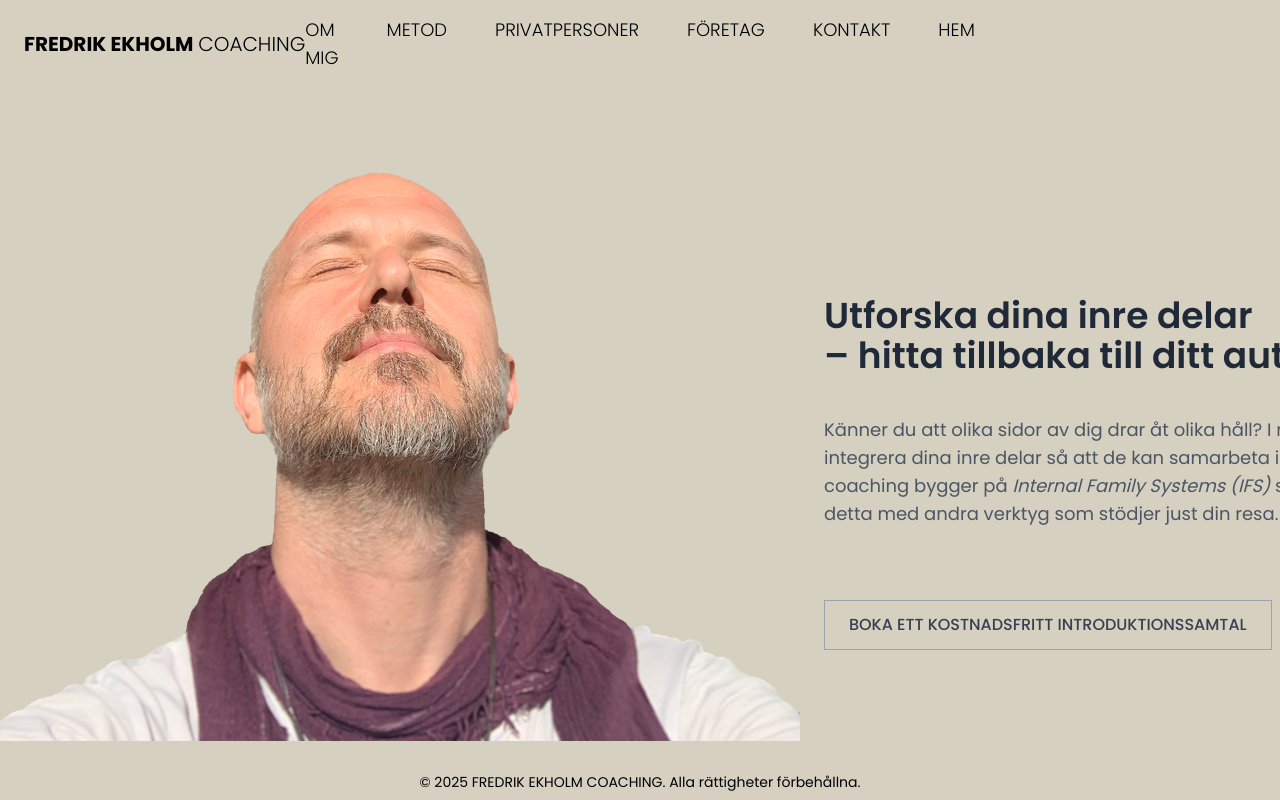
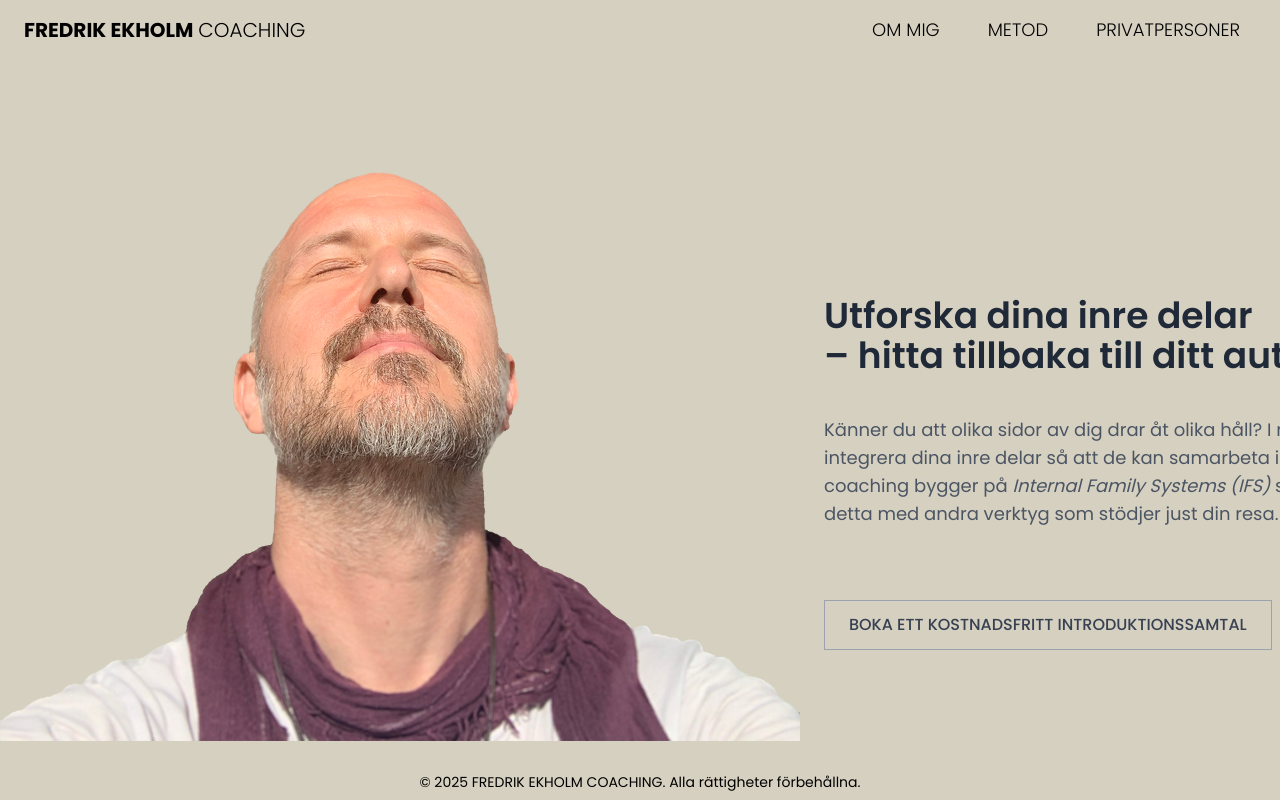
Before and after one commit to Cognify-source/FEcoaching, a Next.js app: page / in a window 1280 px wide. Built offline with nearby package versions, Linux system fonts and the light colour scheme.

Commit message:
navbar 800px

```diff
--- a/src/components/Navbar.js
+++ b/src/components/Navbar.js
@@ -1,4 +1,5 @@
 // src/components/Navbar.js
+
 import Link from 'next/link'
 
 export default function Navbar() {
@@ -12,9 +13,9 @@ export default function Navbar() {
   ]
 
   return (
-    <nav className="fixed top-0 left-0 w-full grid grid-cols-3 items-center bg-transparent px-6 py-4 z-50 no-reflow">
-      {/* Vänster: logo */}
-      <div className="justify-self-start">
+    <nav className="fixed top-0 left-0 w-full overflow-x-auto flex flex-nowrap bg-transparent px-6 py-4 z-50 no-reflow">
+      {/* 1) LOGO – fast 800px bredd */}
+      <div className="flex-none w-[800px] flex items-center">
         <Link href="/" legacyBehavior>
           <a className="text-xl font-semibold uppercase">
             <span className="font-extrabold">FREDRIK EKHOLM</span>{' '}
@@ -23,8 +24,8 @@ export default function Navbar() {
         </Link>
       </div>
 
-      {/* Mitten: länkar */}
-      <ul className="flex justify-center space-x-12">
+      {/* 2) LÄNKAR – fast 800px bredd */}
+      <ul className="flex-none w-[800px] flex justify-center space-x-12 items-center">
         {links.map(({ href, label }) => (
           <li key={href}>
             <Link href={href} legacyBehavior>
@@ -36,8 +37,8 @@ export default function Navbar() {
         ))}
       </ul>
 
-      {/* Höger (mobil): hamburgermeny */}
-      <div className="flex justify-end space-x-4 md:hidden">
+      {/* 3) MOBILMENY – tar upp återstående utrymme */}
+      <div className="flex-grow flex justify-end items-center md:hidden">
         <button aria-label="Open menu">☰</button>
       </div>
     </nav>
```
